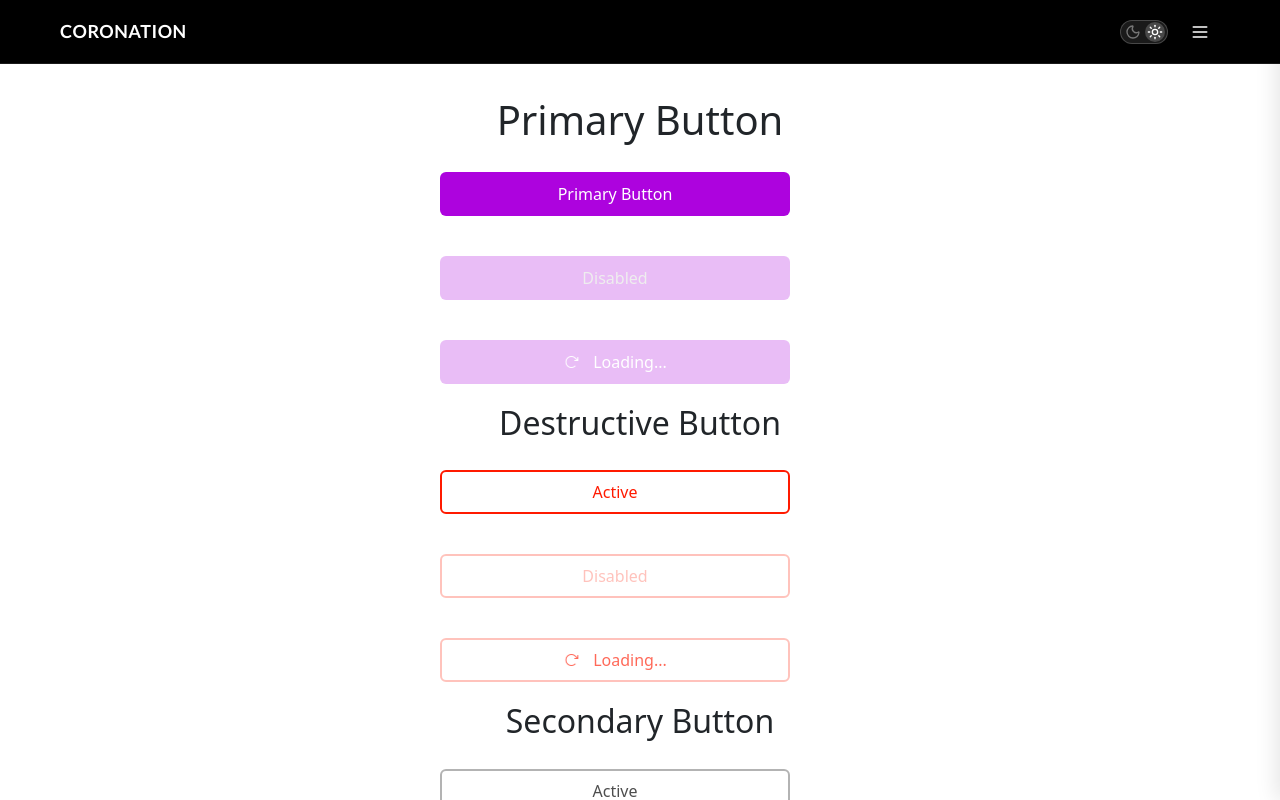
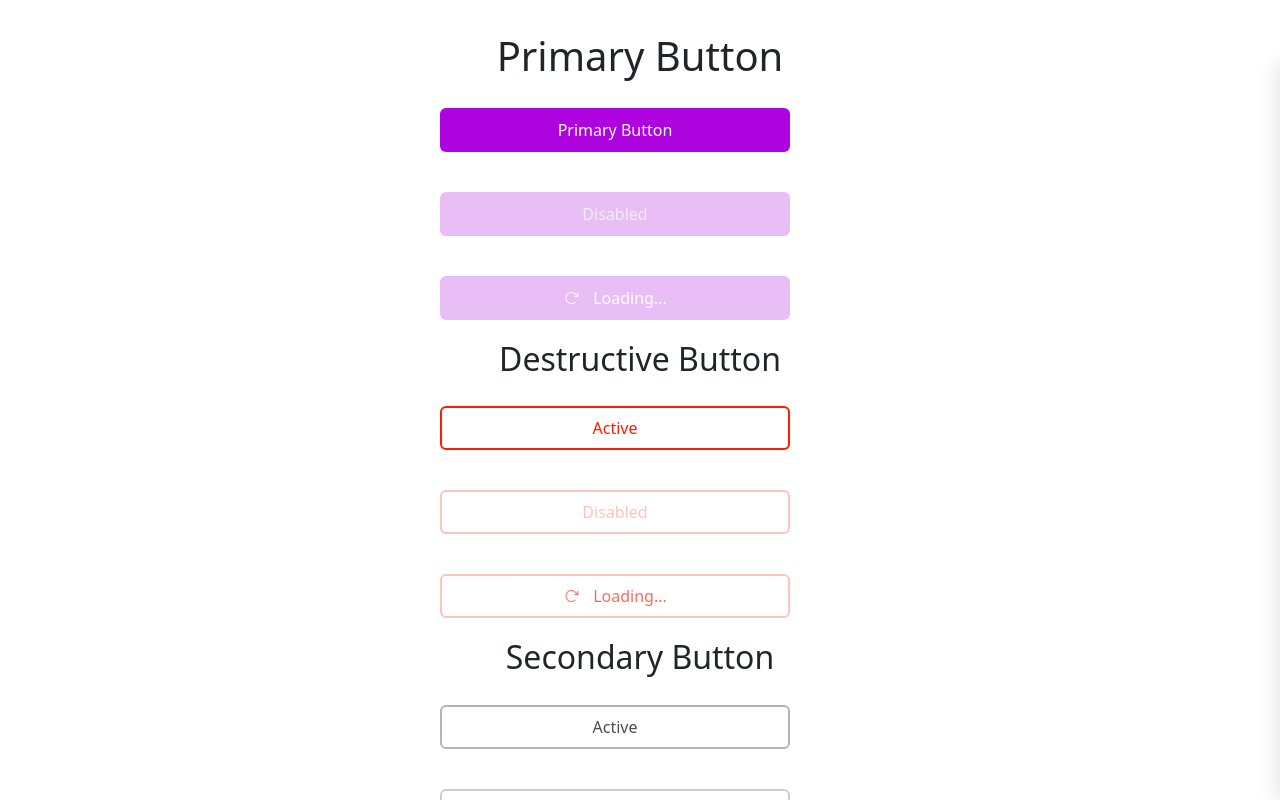
Before and after one commit to efethegenius/revamp-retail-portal, a React (Vite) app: page / in a window 1280 px wide. Shown: the top 800 px of the page. Built offline with nearby package versions, Linux system fonts and the light colour scheme.

Commit message:
Update Header Component to Match List Style

```diff
--- a/src/App.tsx
+++ b/src/App.tsx
@@ -59,7 +59,6 @@ function App() {
         isDarkTheme ? styles.dsBodyContainerDark : styles.dsBodyContainerLight
       }
     >
-      <Header onThemeToggle={handleThemeToggle} onLogout={handleLogout} />
       <h1>Primary Button</h1>
       <div className={`${styles.dsContainer}`}>
         <PrimaryButton
@@ -181,6 +180,11 @@ function App() {
       </div>
 
       <h2>Text Inputs</h2>
+
+      <h2>Header Component</h2>
+      <div className={`${styles.dsContainer}`}>
+        <Header onThemeToggle={handleThemeToggle} onLogout={handleLogout} />
+      </div>
 
       <div className={`${styles.dsContainer}`}>
         <TextInput placeholder="Input Label" />
--- a/src/components/Header/Header.module.css
+++ b/src/components/Header/Header.module.css
@@ -1,12 +1,12 @@
 /* Header Styles */
 .header {
-  position: fixed;
-  top: 0;
-  left: 0;
-  right: 0;
+  width: 100%;
+  max-width: 350px;
   height: 64px;
-  z-index: 1000;
+  z-index: 100;
   transition: all 0.3s ease;
+  border-radius: 12px;
+  position: relative;
 }
 
 .headerLight {
@@ -24,9 +24,8 @@
   align-items: center;
   justify-content: space-between;
   height: 100%;
-  padding: 0 20px;
-  max-width: 1200px;
-  margin: 0 auto;
+  padding: 0 16px;
+  width: 100%;
 }
 
 /* Logo Styles */
@@ -37,7 +36,7 @@
 
 .logoText {
   font-family: var(--bold-font-family);
-  font-size: 18px;
+  font-size: 16px;
   font-weight: var(--bold-font-weight);
   letter-spacing: 0.5px;
 }
@@ -57,8 +56,8 @@
 /* Theme Toggle Styles */
 .themeToggle {
   position: relative;
-  width: 48px;
-  height: 24px;
+  width: 44px;
+  height: 22px;
   border-radius: 12px;
   border: 1px solid rgba(255, 255, 255, 0.2);
   background: transparent;
@@ -85,8 +84,8 @@
   display: flex;
   align-items: center;
   justify-content: center;
-  width: 20px;
-  height: 20px;
+  width: 18px;
+  height: 18px;
   border-radius: 50%;
   transition: all 0.3s ease;
   position: relative;
@@ -104,8 +103,8 @@
 
 /* Menu Toggle Styles */
 .menuToggle {
-  width: 40px;
-  height: 40px;
+  width: 36px;
+  height: 36px;
   border: none;
   background: transparent;
   cursor: pointer;
@@ -147,11 +146,11 @@
 /* Mobile Menu */
 .mobileMenu {
   position: fixed;
-  top: 0;
+  top: 64px;
   right: 0;
   width: 280px;
-  height: 100vh;
-  z-index: 1002;
+  height: calc(100vh - 64px);
+  z-index: 101;
   transform: translateX(100%);
   transition: transform 0.3s ease;
   display: flex;
@@ -286,10 +285,6 @@
 
 /* Responsive Design */
 @media (max-width: 768px) {
-  .headerContent {
-    padding: 0 16px;
-  }
-
   .mobileMenu {
     width: 100%;
     max-width: 320px;
@@ -325,8 +320,3 @@
   outline: 2px solid var(--primary);
   outline-offset: 2px;
 }
-
-/* Ensure proper spacing for body content */
-body {
-  padding-top: 64px;
-}
```
